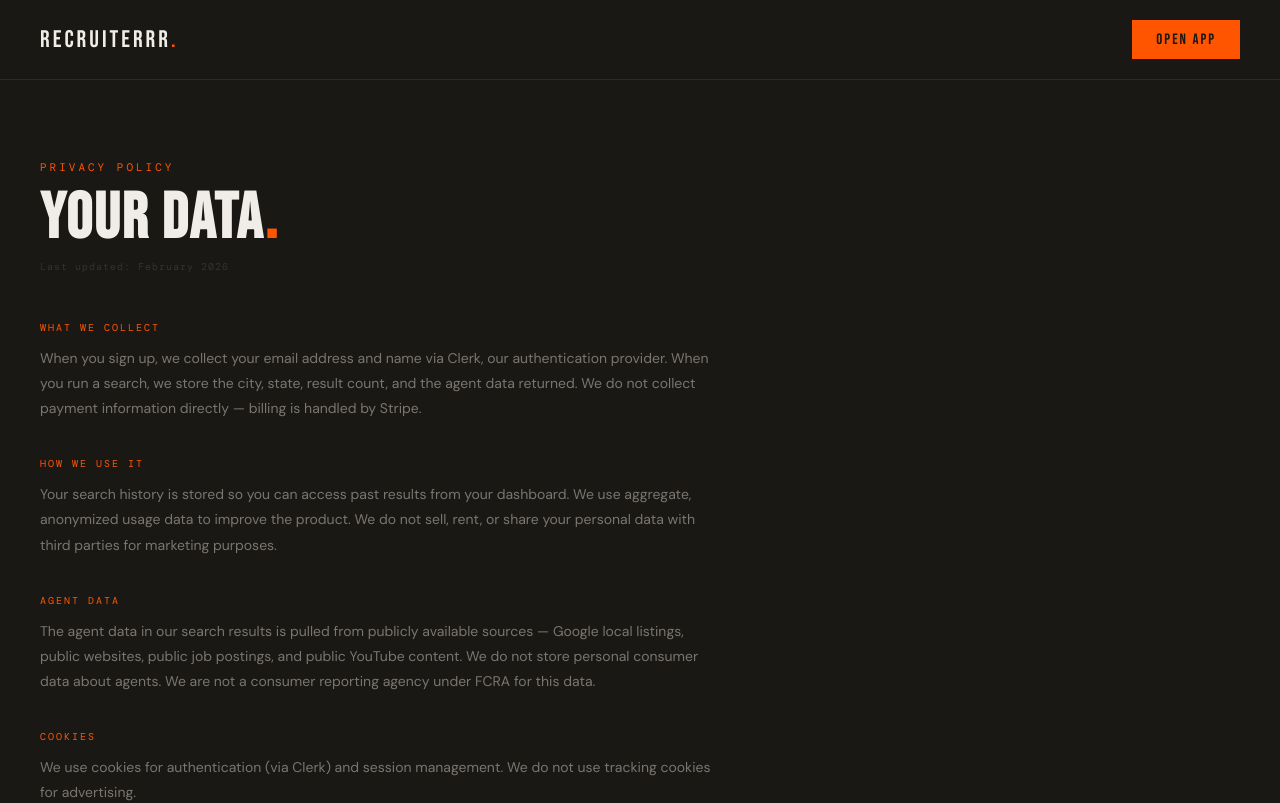
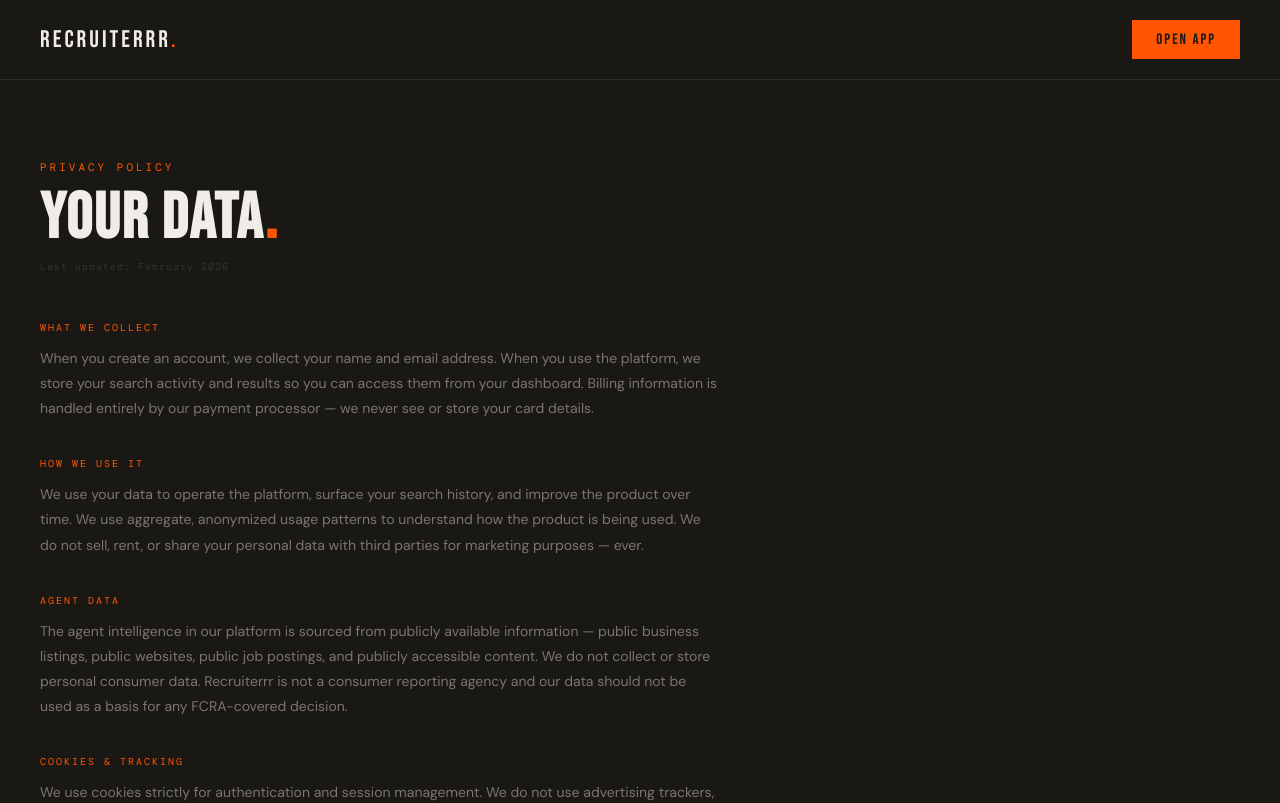
Before and after one commit to SavageTechnologies/recruiterrr, a Next.js app: page /privacy in a window 1280 px wide. Shown: the top 803 px of the page. Built offline with nearby package versions, Linux system fonts and the light colour scheme.

Commit message:
update privacy page

```diff
--- a/app/privacy/page.tsx
+++ b/app/privacy/page.tsx
@@ -15,14 +15,34 @@ export default function PrivacyPage() {
         <p style={{ fontFamily: "'DM Mono', monospace", fontSize: 10, color: '#333', letterSpacing: 1, marginBottom: 48 }}>Last updated: February 2026</p>
 
         {[
-          { title: 'What We Collect', body: 'When you sign up, we collect your email address and name via Clerk, our authentication provider. When you run a search, we store the city, state, result count, and the agent data returned. We do not collect payment information directly — billing is handled by Stripe.' },
-          { title: 'How We Use It', body: 'Your search history is stored so you can access past results from your dashboard. We use aggregate, anonymized usage data to improve the product. We do not sell, rent, or share your personal data with third parties for marketing purposes.' },
-          { title: 'Agent Data', body: 'The agent data in our search results is pulled from publicly available sources — Google local listings, public websites, public job postings, and public YouTube content. We do not store personal consumer data about agents. We are not a consumer reporting agency under FCRA for this data.' },
-          { title: 'Cookies', body: 'We use cookies for authentication (via Clerk) and session management. We do not use tracking cookies for advertising.' },
-          { title: 'Data Security', body: 'Your data is stored in Supabase with row-level security. We use HTTPS throughout. Authentication is handled by Clerk, which is SOC 2 certified.' },
-          { title: 'Third-Party Services', body: 'We use Clerk (authentication), Supabase (database), Upstash (rate limiting), SerpAPI (search data), and Anthropic (AI scoring). Each of these services has their own privacy policies.' },
-          { title: 'Data Deletion', body: 'You can request deletion of your account and associated data at any time by emailing support@recruiterrr.com. We will process deletion requests within 30 days.' },
-          { title: 'Contact', body: 'Questions about this policy? Email us at privacy@recruiterrr.com. InsuraSafe, LLC, Topeka, Kansas.' },
+          {
+            title: 'What We Collect',
+            body: 'When you create an account, we collect your name and email address. When you use the platform, we store your search activity and results so you can access them from your dashboard. Billing information is handled entirely by our payment processor — we never see or store your card details.',
+          },
+          {
+            title: 'How We Use It',
+            body: 'We use your data to operate the platform, surface your search history, and improve the product over time. We use aggregate, anonymized usage patterns to understand how the product is being used. We do not sell, rent, or share your personal data with third parties for marketing purposes — ever.',
+          },
+          {
+            title: 'Agent Data',
+            body: 'The agent intelligence in our platform is sourced from publicly available information — public business listings, public websites, public job postings, and publicly accessible content. We do not collect or store personal consumer data. Recruiterrr is not a consumer reporting agency and our data should not be used as a basis for any FCRA-covered decision.',
+          },
+          {
+            title: 'Cookies & Tracking',
+            body: 'We use cookies strictly for authentication and session management. We do not use advertising trackers, third-party analytics pixels, or behavioral tracking cookies.',
+          },
+          {
+            title: 'Data Security',
+            body: 'All data is encrypted in transit and at rest. Access controls are enforced at the database level so your data is isolated from other users. We maintain security best practices throughout the stack.',
+          },
+          {
+            title: 'Data Deletion',
+            body: 'You can request deletion of your account and all associated data at any time by emailing support@recruiterrr.com. We will process all deletion requests within 30 days.',
+          },
+          {
+            title: 'Contact',
+            body: 'Questions about this policy? Reach us at privacy@recruiterrr.com. InsuraSafe, LLC — Topeka, Kansas.',
+          },
         ].map(s => (
           <div key={s.title} style={{ marginBottom: 36 }}>
             <div style={{ fontFamily: "'DM Mono', monospace", fontSize: 10, color: 'var(--orange)', letterSpacing: 2, textTransform: 'uppercase', marginBottom: 12 }}>{s.title}</div>
```
